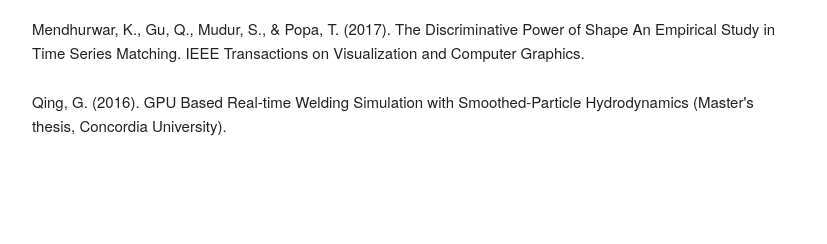
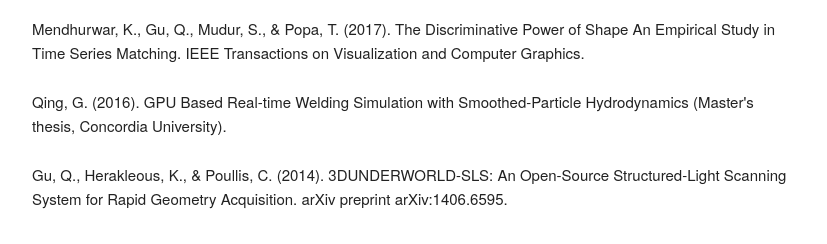
Before and after one commit to v3c70r/v3c70r.github.com, a plain HTML site: page index.html in a window 1280 px wide. Shown: the part 1391-1635 px from the top of the page, without its empty margins (224-1051 px from the left). Before the commit the page ends 1562 px from the top, so only its background shows below. Drawn offline with Linux system fonts and the light colour scheme; a script that the page names is missing.

Commit message:
Update index.html

```diff
--- a/index.html
+++ b/index.html
@@ -43,6 +43,7 @@
                 <h2> Publications </h2>
                 <p> Mendhurwar, K., Gu, Q., Mudur, S., & Popa, T. (2017). The Discriminative Power of Shape An Empirical Study in Time Series Matching. IEEE Transactions on Visualization and Computer Graphics.  </p>
                 <p>Qing, G. (2016). GPU Based Real-time Welding Simulation with Smoothed-Particle Hydrodynamics (Master's thesis, Concordia University).</P>
+                <p>Gu, Q., Herakleous, K., & Poullis, C. (2014). 3DUNDERWORLD-SLS: An Open-Source Structured-Light Scanning System for Rapid Geometry Acquisition. arXiv preprint arXiv:1406.6595.</p>
             </div>
         </div>
     </body>
```
